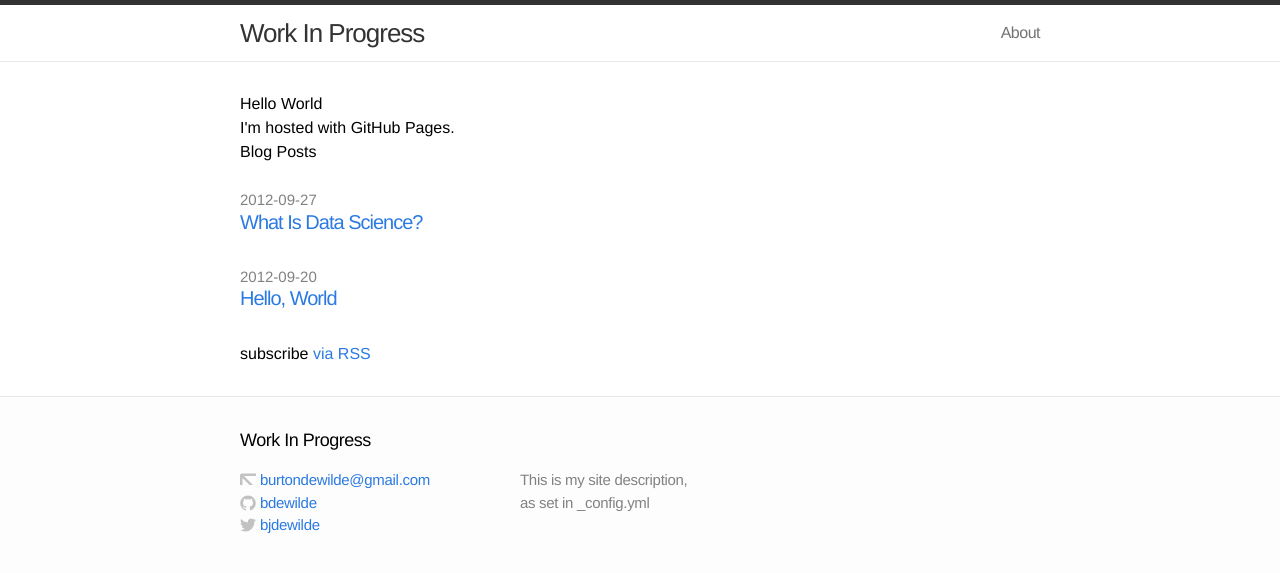
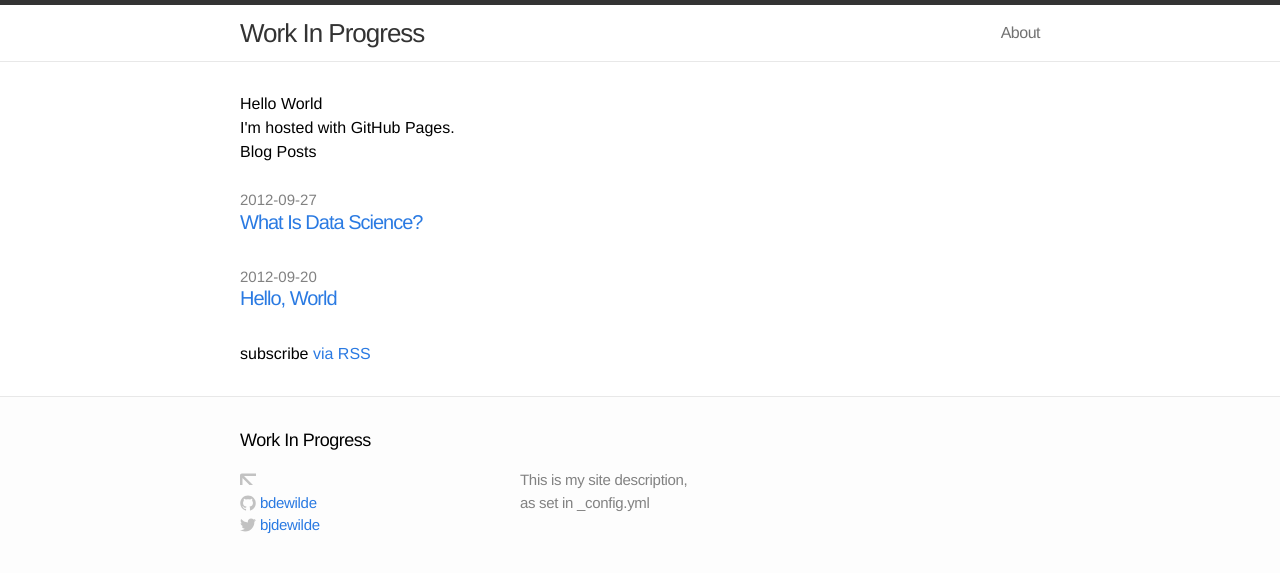
Before and after one commit to bdewilde/bdewilde.github.io, a Jekyll site: the page built from index.html, in a window 1280 px wide. Shown: the top 573 px of the page. Built offline with Jekyll 4.4.1, drawn with Linux system fonts in a browser that asks for light colours.

Commit message:
one last try for now

```diff
--- a/_includes/footer.html
+++ b/_includes/footer.html
@@ -15,7 +15,7 @@
       <ul>
         {% if site.email %}<li>
 
-          <a href="mailto:{{ site.email }}"><!--{{ site.email }}-->
+          <a href="mailto:{{ site.email }}">
             <span class="icon email">
               <svg version="1.1" class="email-icon-svg" xmlns="http://www.w3.org/2000/svg" xmlns:xlink="http://www.w3.org/1999/xlink" x="0px" y="0px"
                  viewBox="0 0 16 16" enable-background="new 0 0 16 16" xml:space="preserve" style="position:relative; width:16px; height:16px">
@@ -25,7 +25,7 @@
                 L14.687,21.205z M27.994,7.019L16,19.014L4.006,7.019H27.994z M11.588,18.105l-9.11,5.871V8.995L11.588,18.105z"/>
               </svg>
             </span>
-            <span class="username">{{ site.email }}</span>
+            <!--<span class="username">{{ site.email }}</span>-->
           </a>
         </li>{% endif %}
         {% if site.github_username %}<li>
```
